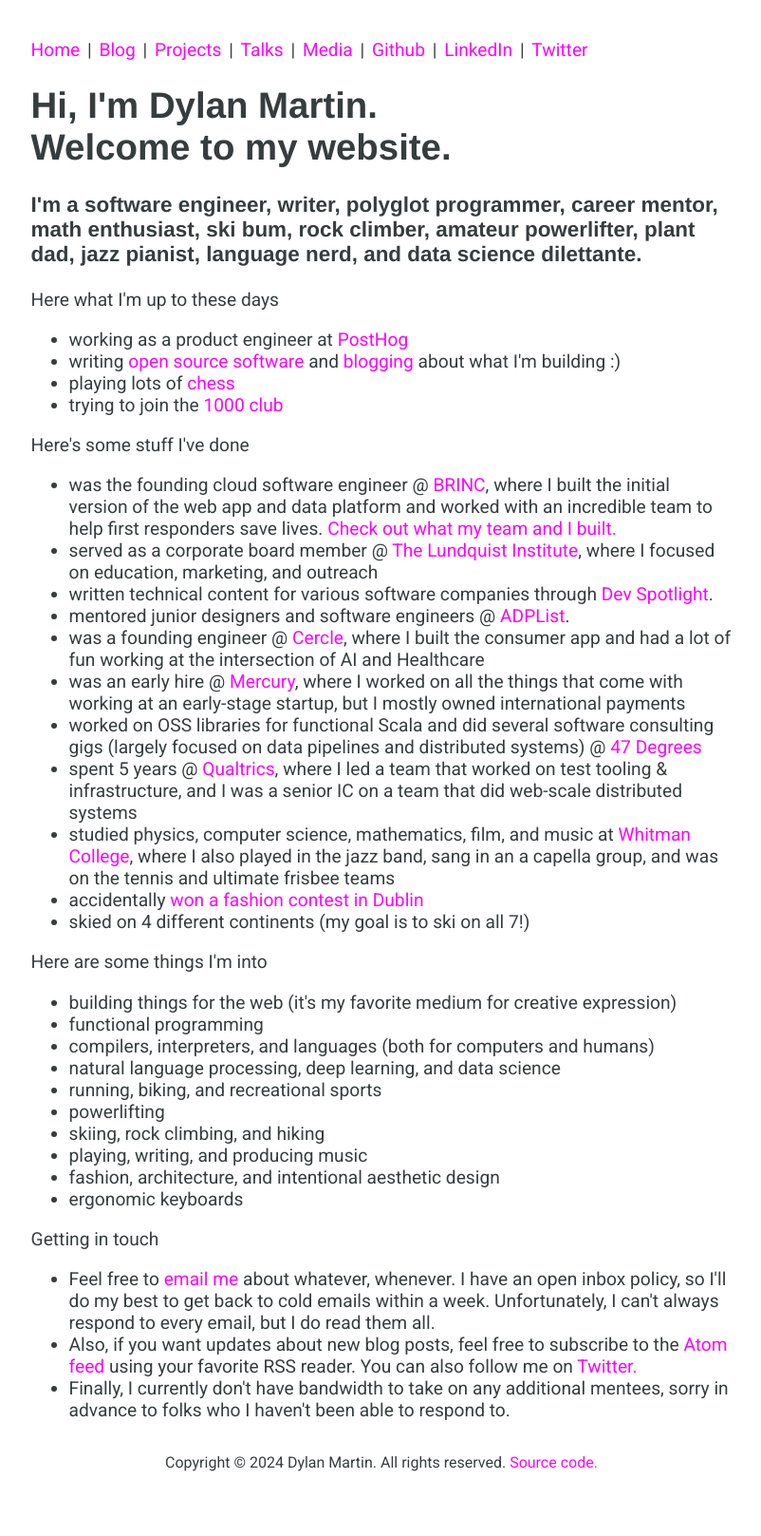
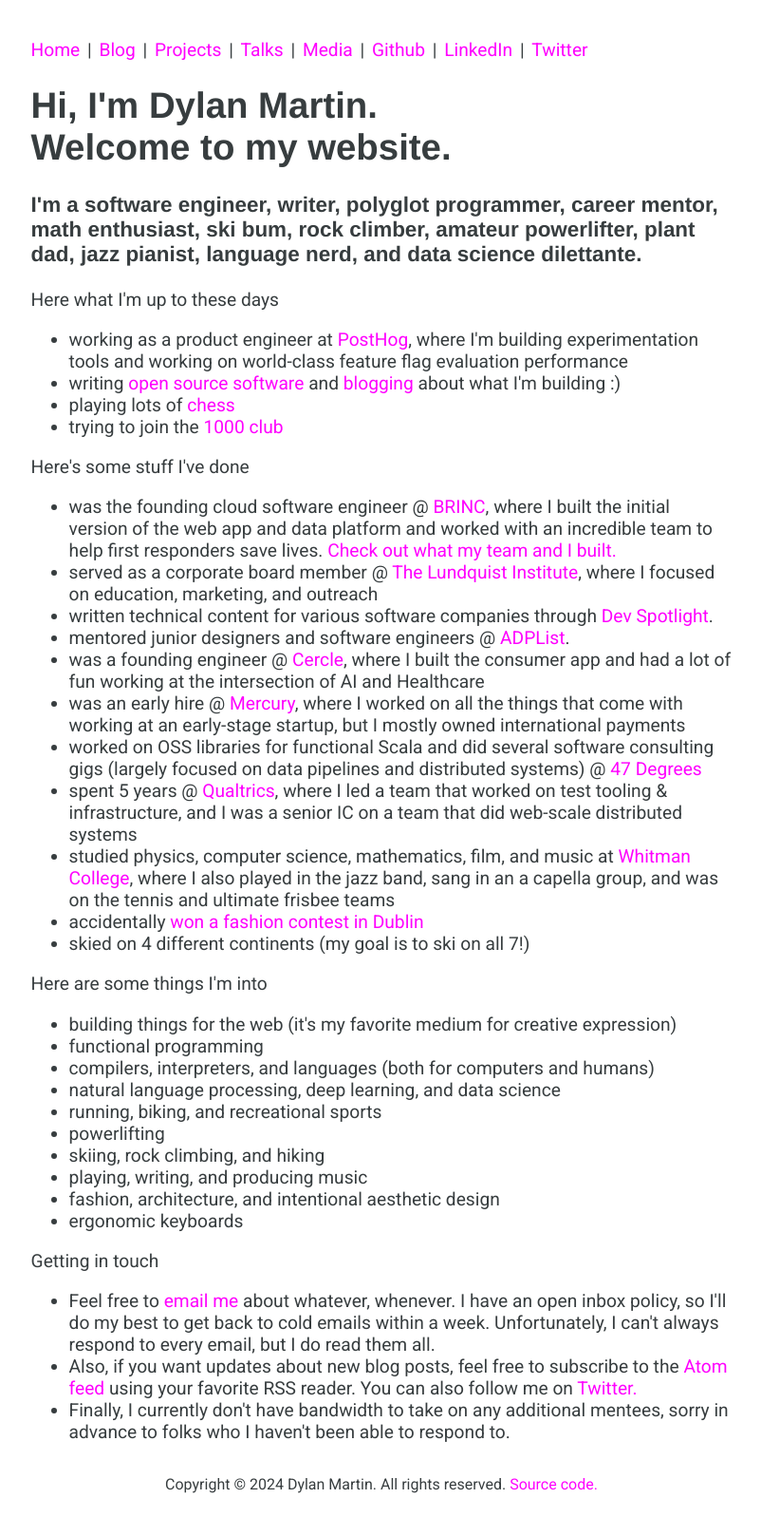
Before and after one commit to dmarticus/dmarticus.github.io, a Jekyll site: the page built from index.html, in a window 1280 px wide. Shown: the whole page at 95% size, without its empty margins (238-1040 px from the left). Built offline with Jekyll 4.4.1, drawn with Linux system fonts in a browser that asks for light colours; before the commit the page ends 1594 px from its top, so only the background shows below that.

Commit message:
new content

```diff
--- a/index.html
+++ b/index.html
@@ -12,7 +12,7 @@
 
 <header>Here what I'm up to these days</header>
 <ul>
-  <li>working as a product engineer at <a href="https://www.posthog.com/" rel="noreferrer" target="_blank">PostHog</a></li>
+  <li>working as a product engineer at <a href="https://www.posthog.com/" rel="noreferrer" target="_blank">PostHog</a>, where I'm building experimentation tools and working on world-class feature flag evaluation performance</li>
   <li>
     writing
     <a href="https://github.com/dmarticus/" rel="noreferrer" target="_blank"
```
